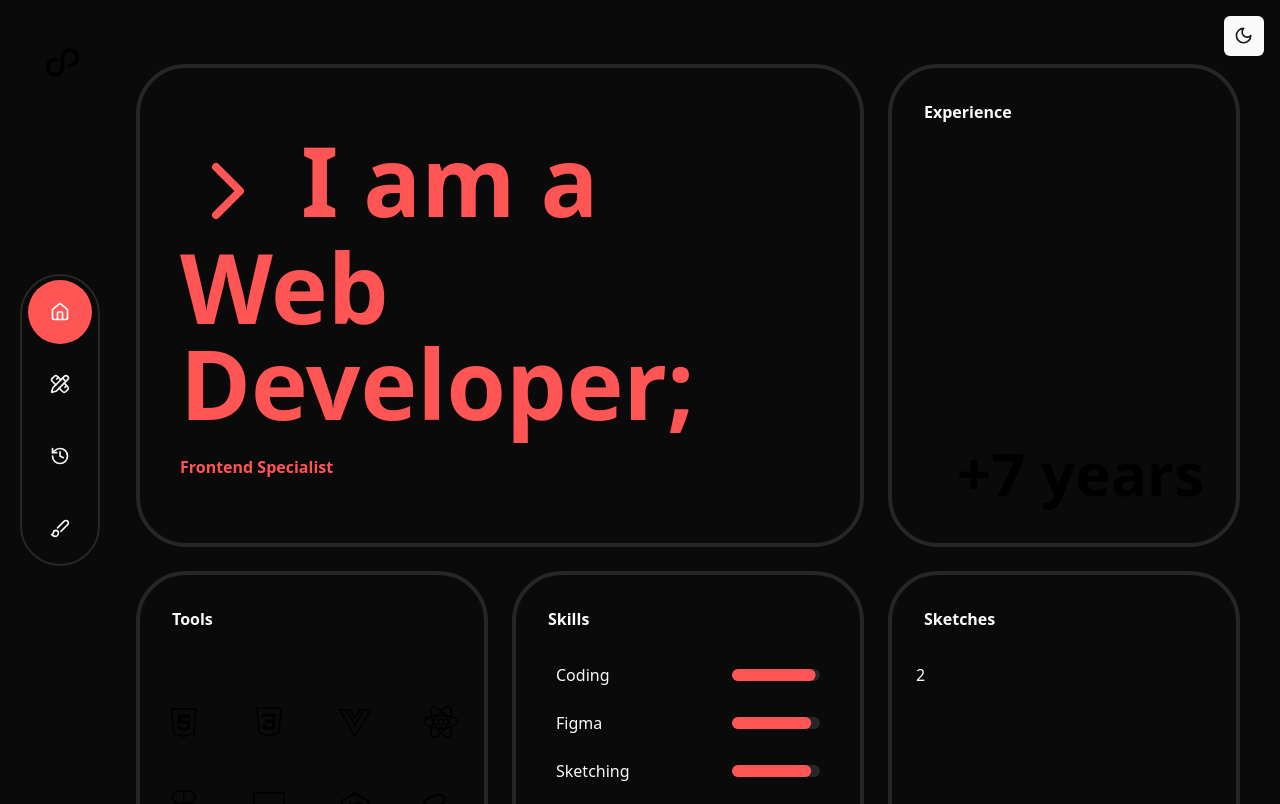
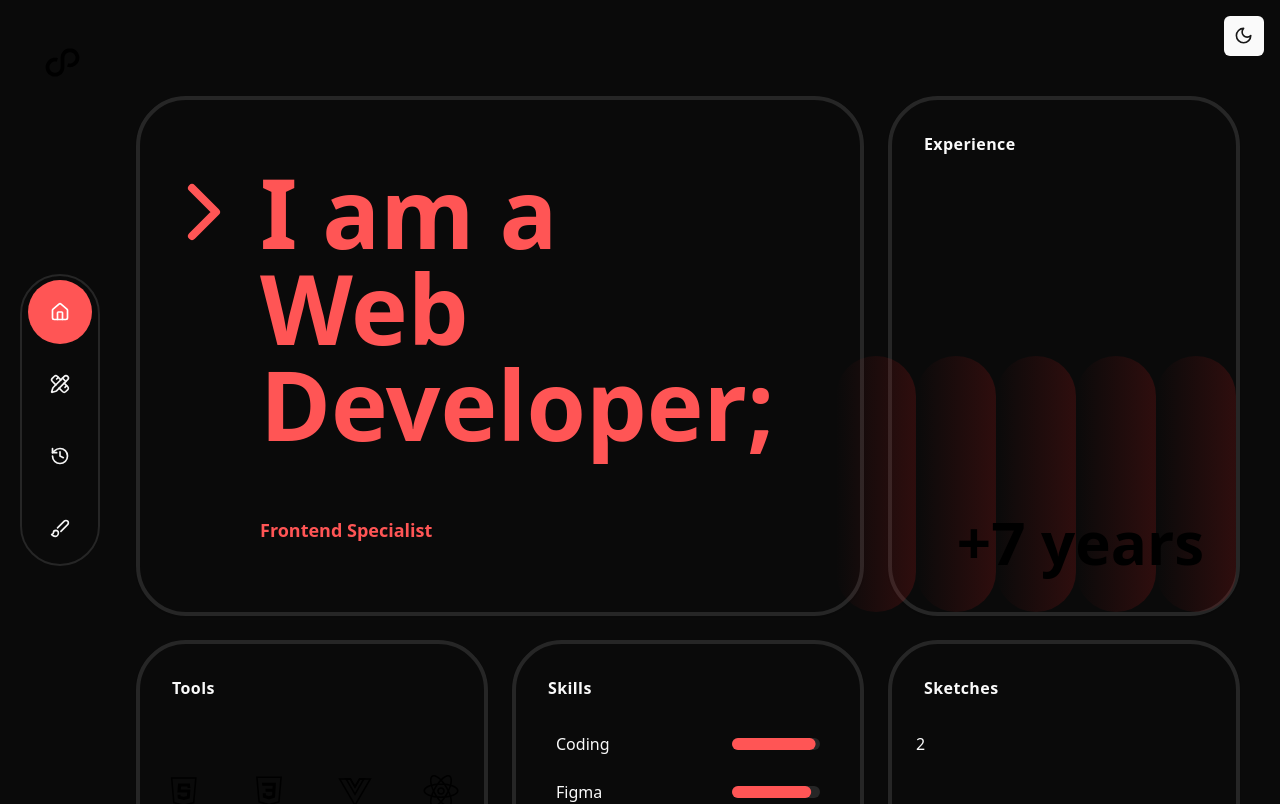
Before and after one commit to ChetanPate1/chetanpate1.github.io, a React (Vite) app: page /#/ in a window 1280 px wide. Shown: the top 804 px of the page. Built offline with nearby package versions, Linux system fonts and the light colour scheme.

Commit message:
home WIP

```diff
--- a/src/pages/Home.tsx
+++ b/src/pages/Home.tsx
@@ -33,21 +33,28 @@ const Home = () => {
             <div className="col-span-2">
                <Card>
                   <CardContent className="py-16 px-10">
-                     <h1 className="font-semibold text-8xl text-primary">
-                        <ChevronRight size={96} className="inline" /> I am a <br />
-                        Web Developer;
+                     <h1 className="relative font-semibold text-8xl text-primary pl-20">
+                        <ChevronRight size={96} className="absolute -left-6" /> I am a <br />
+                        Web Developer;<br />
+
+                        <span className="text-primary text-lg font-semibold mt-6">Frontend Specialist</span>
                      </h1>
-
-                     <h5 className="text-primary font-semibold mt-6">Frontend Specialist</h5>
                   </CardContent>
                </Card>
             </div>
 
             <Card className="relative bg-primary">
                <CardHeader>
-                  <h4 className="font-semibold">Experience</h4>
+                  <h4 className="font-semibold tracking-wide">Experience</h4>
                </CardHeader>
                <CardContent>
+                  <div className="absolute bottom-0 right-0 w-20 h-64 bg-gradient-to-l from-5% from-red-700 opacity-20 rounded-full"></div>
+                  <div className="absolute bottom-0 right-20 w-20 h-64 bg-gradient-to-l from-5% from-red-700 opacity-20 rounded-full"></div>
+                  <div className="absolute bottom-0 right-40 w-20 h-64 bg-gradient-to-l from-5% from-red-700 opacity-20 rounded-full"></div>
+                  <div className="absolute bottom-0 right-60 w-20 h-64 bg-gradient-to-l from-5% from-red-700 opacity-20 rounded-full"></div>
+                  <div className="absolute bottom-0 right-80 w-20 h-64 bg-gradient-to-l from-5% from-red-700 opacity-20 rounded-full"></div>
+
+
                   <h4 className="font-semibold text-6xl text-black absolute bottom-10 right-8">+7 years</h4>
                </CardContent>
             </Card>
@@ -56,7 +63,7 @@ const Home = () => {
          <div className="grid grid-cols-3 gap-6">
             <Card>
                <CardHeader>
-                  <h4 className="font-semibold">Tools</h4>
+                  <h4 className="font-semibold tracking-wide">Tools</h4>
                </CardHeader>
                <CardContent>
                   <div className="grid grid-cols-4 gap-12 justify-items-center pt-10">
@@ -74,7 +81,7 @@ const Home = () => {
 
             <Card>
                <CardHeader>
-                  <h4 className="font-semibold">Skills</h4>
+                  <h4 className="font-semibold tracking-wide">Skills</h4>
                </CardHeader>
                <CardContent className="px-10">
                   {renderSkills()}
@@ -83,7 +90,7 @@ const Home = () => {
 
             <Card>
                <CardHeader>
-                  <h4 className="font-semibold">Sketches</h4>
+                  <h4 className="font-semibold tracking-wide">Sketches</h4>
                </CardHeader>
                <CardContent>
                   <Carousel
--- a/src/routes/Root.tsx
+++ b/src/routes/Root.tsx
@@ -7,7 +7,7 @@ import { DarkModeToggle } from "@/components/dark-mode-toggle";
 
 const Root = () => {
    return (
-      <div className="bg-neutral-200 dark:bg-neutral-950 pt-16 md:pl-24 h-full min-h-screen">
+      <div className="bg-neutral-200 dark:bg-neutral-950 pt-24 md:pl-24 h-full min-h-screen">
          <Logo size={45} className="fixed top-10 left-10" />
          <DarkModeToggle />
          <Navbar />
```
